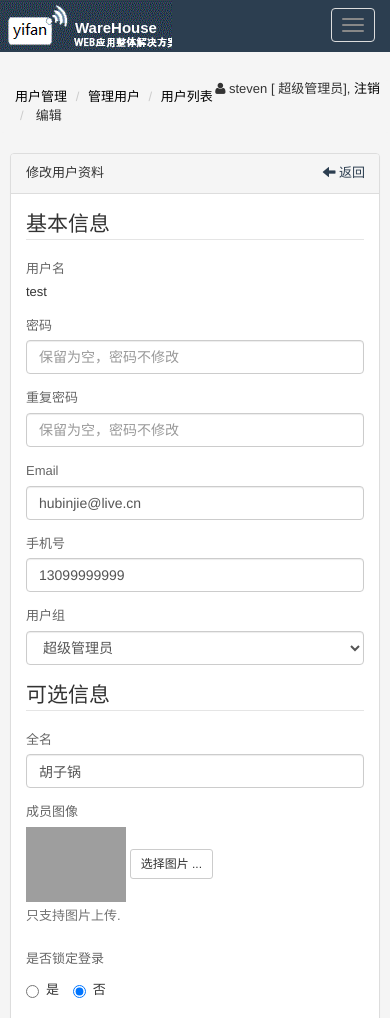
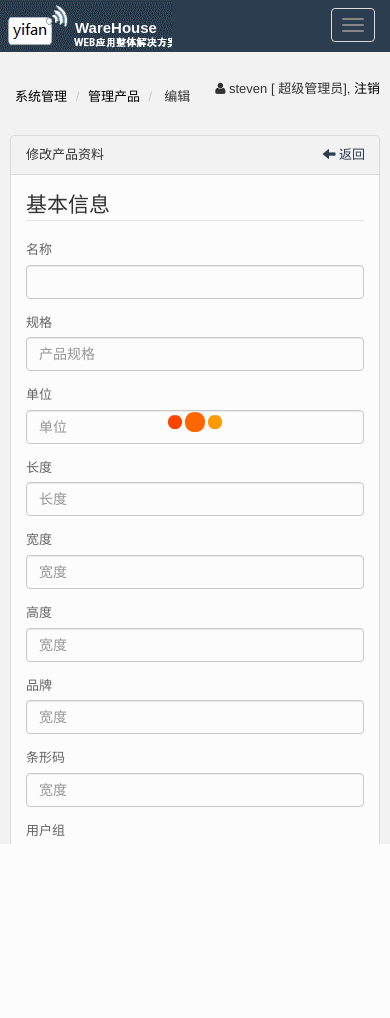
Before and after one commit to ddssssdd/warehouse, a CodeIgniter app: page /aci/product/editor in a window 390 px wide. Shown: the top 1018 px of the page. After the commit the page ends 844 px from the top, so only its background shows below. Run offline with CodeIgniter, Linux system fonts and the light colour scheme; some libraries are stand-ins or nearby versions; grey boxes are pictures that could not be loaded.

Commit message:
complete edit/add product

```diff
--- a/application/controllers/Product.php
+++ b/application/controllers/Product.php
@@ -19,7 +19,7 @@
         $data["user"] = $this->user;
         $data["id"] = $product_id?$product_id:0;
         $this->load->view("share/header");
-        $this->load->view("product/edit",$data);
+        $this->load->view("product/editor",$data);
         $this->load->view("share/footer");
     }
     /*json*/
@@ -39,38 +39,49 @@
     }
     public function Add()
     {
-        $name= $this->input->post_get("name");
+        $name= $this->input->post_get("Name");
         if (!$this->Model->Exists($name)){
             $data = $this->Model->AddItem($name,
-            $this->input->post_get("specification"),
-            $this->input->post_get("unit"),
-            $this->input->post_get("width"),
-            $this->input->post_get("height"),
-            $this->input->post_get("length"),
-            $this->input->post_get("brand"),
-            $this->input->post_get("barcode")
+            $this->input->post_get("Specification"),
+            $this->input->post_get("Unit"),
+            $this->input->post_get("Width"),
+            $this->input->post_get("Height"),
+            $this->input->post_get("Length"),
+            $this->input->post_get("Brand"),
+            $this->input->post_get("Barcode")
             );
             return $this->success_json($data);
         }else{
             return $this->failure_json($this->Model->Name." name exists");
         }
     }
-     public function Edit()
+    public function Edit()
     {
-        $id = $this->input->post_get("id");
+        $id = $this->input->post_get("Id");
         if (!$id){
             return $this->failure_json("Please input the ".$this->Model->Name." Id");
         }
         $data = $this->Model->EditItem($id,
-             $this->input->post_get("specification"),
-            $this->input->post_get("unit"),
-            $this->input->post_get("width"),
-            $this->input->post_get("height"),
-            $this->input->post_get("length"),
-            $this->input->post_get("brand"),
-            $this->input->post_get("barcode")
+             $this->input->post_get("Specification"),
+            $this->input->post_get("Unit"),
+            $this->input->post_get("Width"),
+            $this->input->post_get("Height"),
+            $this->input->post_get("Length"),
+            $this->input->post_get("Brand"),
+            $this->input->post_get("Barcode")
         );
         return $this->success_json($data);
 
     }
+    public function Find()
+    {
+        $id = $this->input->post_get("id");
+        if (!$id){
+            return $this->success_json(array("Id"=>0,"Name"=>"trythis"));
+        }else{
+            $data =  $this->Model->Find($id);
+            return $this->success_json($data);
+        }
+
+    }
 }
--- a/application/models/Product_model.php
+++ b/application/models/Product_model.php
@@ -15,6 +15,12 @@
 		$query = $this->db->get($this->tableName);
 		return $query->result();
 
+	}
+	public function Find($id)
+	{
+		$this->db->where("Id",$id);
+		$query = $this->db->get("Products");
+		return $query->row();
 	}
 
 	public function Exists($name){
--- a/application/views/product/edit.php
+++ /dev/null
@@ -1,97 +0,0 @@
-<div class="col-sm-9 col-sm-offset-3 col-md-10 col-md-offset-2" style="padding:0px;padding-top: 80px; ">
-    <div class="text-right pull-right" style="padding-right: 10px;">
-    	<i class="fa fa-user"></i> <?php echo $user["name"] ?> [ 超级管理员], <a href="<?php echo base_url('home/logout')?>">注销</a>
-    </div>
-	<ul class="breadcrumb" id="breadcrumb">
-    	<li><a href="http://localhost:8000/aci/adminpanel/user/index">用户管理</a></li>
-    	<li><a href="http://localhost:8000/aci/adminpanel/user/add">管理用户</a></li>
-        <li><a href="http://localhost:8000/aci/adminpanel/user/index">用户列表</a></li>
-        <li> 编辑 </li>
-    </ul>
-    <div style="padding: 0px 10px">
-    	<form class="form-horizontal bv-form" role="form" id="validateform" name="validateform"  novalidate="novalidate">
-			<div class="panel panel-default">
-				<div class="panel-heading">
-					<i class="icon-edit icon-large"></i>修改用户资料
-					<div class="panel-tools">
-						<div class="btn-group">
-							<a href="http://localhost:8000/aci/adminpanel/user/index" class="btn  btn-sm "><span class="glyphicon glyphicon-arrow-left"></span> 返回</a>
-						</div>
-					</div>
-				</div>
-			<div class="panel-body">
-				<fieldset>
-					<legend>基本信息</legend>
-					<div class="form-group">
-						<label class="col-sm-2 control-label">用户名</label>
-						<div class="col-sm-4"> test						</div>
-					</div>
-					<div class="form-group">
-						<label class="col-sm-2 control-label">密码</label>
-						<div class="col-sm-4">
-						  <input name="password" type="password" class="form-control" id="password" placeholder="保留为空，密码不修改" value="" size="45">
-						</div>
-					</div>
-					<div class="form-group">
-						<label class="col-sm-2 control-label">重复密码</label>
-						<div class="col-sm-4">
-						  <input name="repassword" type="password" class="form-control validate[equals[password]]" id="repassword" placeholder="保留为空，密码不修改" value="" size="45">
-						</div>
-					</div>
-					<div class="form-group has-feedback">
-						<label class="col-sm-2 control-label">Email</label>
-						<div class="col-sm-4">
-						  <input name="email" type="text" class="form-control  validate[required,custom[email]]" value="hubinjie@live.cn" id="email" placeholder="请输入Email" size="45" data-bv-field="email"><i class="form-control-feedback" data-bv-icon-for="email" style="display: none;"></i>
-						<small class="help-block" data-bv-validator="notEmpty" data-bv-for="email" data-bv-result="NOT_VALIDATED" style="display: none;">请输入Email</small></div>
-					</div>
-					<div class="form-group has-feedback">
-						<label class="col-sm-2 control-label">手机号</label>
-						<div class="col-sm-4">
-							<input name="mobile" type="text" class="form-control  validate[required,custom[mobile]]" value="13099999999" id="mobile" placeholder="请输入手机号" size="45" data-bv-field="mobile"><i class="form-control-feedback" data-bv-icon-for="mobile" style="display: none;"></i>
-						<small class="help-block" data-bv-validator="notEmpty" data-bv-for="mobile" data-bv-result="NOT_VALIDATED" style="display: none;">请输入手机号</small><small class="help-block" data-bv-validator="regexp" data-bv-for="mobile" data-bv-result="NOT_VALIDATED" style="display: none;">手机号只能全为数字</small></div>
-					</div>
-					<div class="form-group has-feedback">
-						<label class="col-sm-2 control-label">用户组</label>
-						<div class="col-sm-4">
-						  <select class="form-control validate[required]" name="group_id" data-bv-field="group_id">
-							  <option value="">==请选择==</option><option value="1" selected="selected">超级管理员</option><option value="2">普通管理员</option>							</select><i class="form-control-feedback" data-bv-icon-for="group_id" style="display: none;"></i>
-						<small class="help-block" data-bv-validator="notEmpty" data-bv-for="group_id" data-bv-result="NOT_VALIDATED" style="display: none;">请选择用户组</small></div>
-					</div>
-				</fieldset>
-
-				<fieldset>
-					<legend>可选信息</legend>
-
-      				<div class="form-group">
-						<label class="col-sm-2 control-label">全名</label>
-						<div class="col-sm-4">
-                  			<input name="fullname" type="text" class="form-control" id="fullname" placeholder="请输入详细内容" value="胡子锅" size="45">
-						</div>
-					</div>
-  	  				<div class="form-group">
-						<label class="col-sm-2 control-label">成员图像</label>
-						<div class="col-sm-9">
-							<img width="100" id="thumb_SRC" border="1" src="/aci/uploadfile/user//aci.jpg"><input type="hidden" id="thumb" name="thumb" value="aci.jpg">
-                    		<a #="" class="btn btn-default btn-sm uploadThumb_a">选择图片 ...</a><span class="help-block">只支持图片上传.</span>
-						</div>
-					</div>
-            		<div class="form-group">
-						<label class="col-sm-2 control-label">是否锁定登录</label>
-						<div class="col-sm-4">
-                  			<label class="radio-inline">
-                      			<input type="radio" name="is_lock" id="is_lock1" value="1"> 是
-                    		</label>
-                    		<label class="radio-inline">
-                      			<input type="radio" name="is_lock" id="is_lock2" value="0" checked="checked"> 否
-                    		</label>
-						</div>
-					</div>
-	      		</fieldset>
-				<div class="form-actions">
-					<button type="submit" id="dosubmit" class="btn btn-primary ">保存</button>		</div>
-     			</div>
-			</div>
-		</form>
- 	</div>
- </div>
- </div>
--- /dev/null
+++ b/application/views/product/editor.php
@@ -0,0 +1,160 @@
+<div class="col-sm-9 col-sm-offset-3 col-md-10 col-md-offset-2" style="padding:0px;padding-top: 80px; "
+	 ng-controller="ProductEditCtrl">
+    <div class="text-right pull-right" style="padding-right: 10px;">
+    	<i class="fa fa-user"></i> <?php echo $user["name"] ?> [ 超级管理员], <a href="<?php echo base_url('home/logout')?>">注销</a>
+    </div>
+	<ul class="breadcrumb" id="breadcrumb">
+    	<li><a href="">系统管理</a></li>
+    	<li><a href="">管理产品</a></li>
+
+        <li> 编辑 </li>
+    </ul>
+    <div style="padding: 0px 10px">
+    	<form class="form-horizontal bv-form" role="form" id="validateform" name="validateform"  novalidate="novalidate">
+			<div class="panel panel-default">
+				<div class="panel-heading">
+					<i class="icon-edit icon-large"></i>修改产品资料
+					<div class="panel-tools">
+						<div class="btn-group">
+							<a href="<?php base_url('product/index')?>" class="btn  btn-sm "><span class="glyphicon glyphicon-arrow-left"></span> 返回</a>
+						</div>
+					</div>
+				</div>
+			<div class="panel-body">
+				<fieldset>
+					<legend>基本信息</legend>
+					<div class="form-group">
+						<label class="col-sm-2 control-label">名称</label>
+						<div class="col-sm-4">
+							<input type="text" class="form-control" ng-model="product.Name" placeholder="" value="" size="45">
+						</div>
+					</div>
+					<div class="form-group">
+						<label class="col-sm-2 control-label">规格</label>
+						<div class="col-sm-4">
+						  <input  type="text" class="form-control" ng-model="product.Specification" placeholder="产品规格" value="" size="45">
+						</div>
+					</div>
+					<div class="form-group">
+						<label class="col-sm-2 control-label">单位</label>
+						<div class="col-sm-4">
+						  <input  type="text" class="form-control" ng-model="product.Unit" placeholder="单位" value="" size="45">
+						</div>
+					</div>
+					<div class="form-group has-feedback">
+						<label class="col-sm-2 control-label">长度</label>
+						<div class="col-sm-4">
+						  <input  type="text" class="form-control"  ng-model="product.Length" placeholder="长度" size="45" >
+						</div>
+					</div>
+					<div class="form-group has-feedback">
+						<label class="col-sm-2 control-label">宽度</label>
+						<div class="col-sm-4">
+							<input type="text" class="form-control" ng-model="product.Width" placeholder="宽度" size="45" data-bv-field="mobile">
+						</div>
+					</div>
+					<div class="form-group has-feedback">
+						<label class="col-sm-2 control-label">高度</label>
+						<div class="col-sm-4">
+							<input type="text" class="form-control" ng-model="product.Height" placeholder="宽度" size="45" data-bv-field="mobile">
+						</div>
+					</div>
+					<div class="form-group has-feedback">
+						<label class="col-sm-2 control-label">品牌</label>
+						<div class="col-sm-4">
+							<input type="text" class="form-control" ng-model="product.Brand" placeholder="宽度" size="45" data-bv-field="mobile">
+						</div>
+					</div>
+					<div class="form-group has-feedback">
+						<label class="col-sm-2 control-label">条形码</label>
+						<div class="col-sm-4">
+							<input type="text" class="form-control" ng-model="product.Barcode" placeholder="宽度" size="45" data-bv-field="mobile">
+						</div>
+					</div>
+					<div class="form-group has-feedback">
+						<label class="col-sm-2 control-label">用户组</label>
+						<div class="col-sm-4">
+						  <select class="form-control validate[required]" name="group_id" data-bv-field="group_id">
+							  <option value="">==请选择==</option><option value="1" selected="selected">超级管理员</option><option value="2">普通管理员</option>							</select><i class="form-control-feedback" data-bv-icon-for="group_id" style="display: none;"></i>
+						<small class="help-block" data-bv-validator="notEmpty" data-bv-for="group_id" data-bv-result="NOT_VALIDATED" style="display: none;">请选择用户组</small></div>
+					</div>
+				</fieldset>
+
+				<fieldset>
+					<legend>其他信息</legend>
+
+      				<div class="form-group">
+						<label class="col-sm-2 control-label">全名</label>
+						<div class="col-sm-4">
+                  			<input name="fullname" type="text" class="form-control" id="fullname" placeholder="请输入详细内容" value="胡子锅" size="45">
+						</div>
+					</div>
+  	  				<div class="form-group">
+						<label class="col-sm-2 control-label">成员图像</label>
+						<div class="col-sm-9">
+							<img width="100" id="thumb_SRC" border="1" src="/aci/uploadfile/user//aci.jpg"><input type="hidden" id="thumb" name="thumb" value="aci.jpg">
+                    		<a #="" class="btn btn-default btn-sm uploadThumb_a">选择图片 ...</a><span class="help-block">只支持图片上传.</span>
+						</div>
+					</div>
+            		<div class="form-group">
+						<label class="col-sm-2 control-label">是否锁定登录</label>
+						<div class="col-sm-4">
+                  			<label class="radio-inline">
+                      			<input type="radio" name="is_lock" id="is_lock1" value="1"> 是
+                    		</label>
+                    		<label class="radio-inline">
+                      			<input type="radio" name="is_lock" id="is_lock2" value="0" checked="checked"> 否
+                    		</label>
+						</div>
+					</div>
+	      		</fieldset>
+				<div class="form-actions">
+					<button type="submit" id="dosubmit" class="btn btn-primary " ng-click="new_product($evnet)">保存</button>
+
+     			</div>
+			</div>
+		</form>
+ 	</div>
+ </div>
+
+
+ <script>
+
+angular.module("Warehouse-app").controller("ProductEditCtrl",function($scope,httpService){
+	$scope.product = {};
+    $scope.current_product = {};
+
+	var id = <?php echo $id?>;
+	$scope.product = {Id:0};
+	var url = "<?php echo base_url('product/find')?>";
+	httpService(url,{id:id},function(json){
+    	if (json.status){
+        	$scope.product = json.result;
+        }
+	});
+
+
+    $scope.new_product = function(event){
+
+        if ($scope.product.name!=''){
+            var url = base_url + "/product/"+($scope.product.Id>0?"edit":"add");
+            httpService(url,$scope.product,function(json){
+                console.log(json);
+                if (json.status){
+                    $scope.products = json.result;
+                }
+            });
+        }
+    }
+    $scope.remove_product = function(event,product,index){
+        var url = base_url + "/product/remove";
+        httpService(url,{id:product.Id},function(json){
+            if (json.status){
+                $scope.products.splice(index,1);
+            }
+        });
+    }
+
+
+});
+</script>
--- a/css/style.css
+++ b/css/style.css
@@ -462,7 +462,7 @@
 
 .navbar-default .navbar-brand {
   color: white;
-  background-image: url('../../images/sys_logo.gif');
+  background-image: url('../images/sys_logo.gif');
   background-repeat: none;
   padding-left: 75px;
   font-family: "Arial","黑体";
```
Also changed, not shown: application/views/product/index.php (+4 -4 lines).
